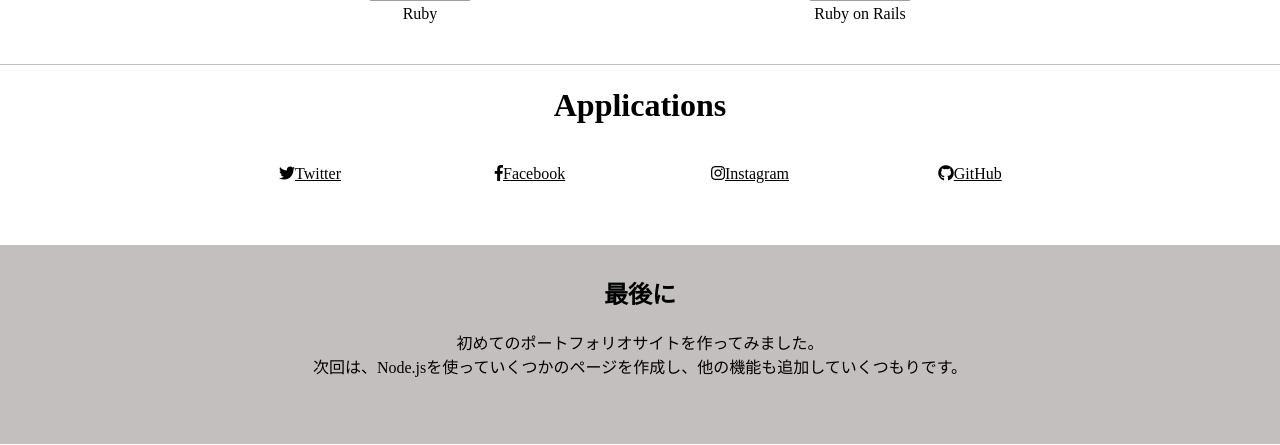
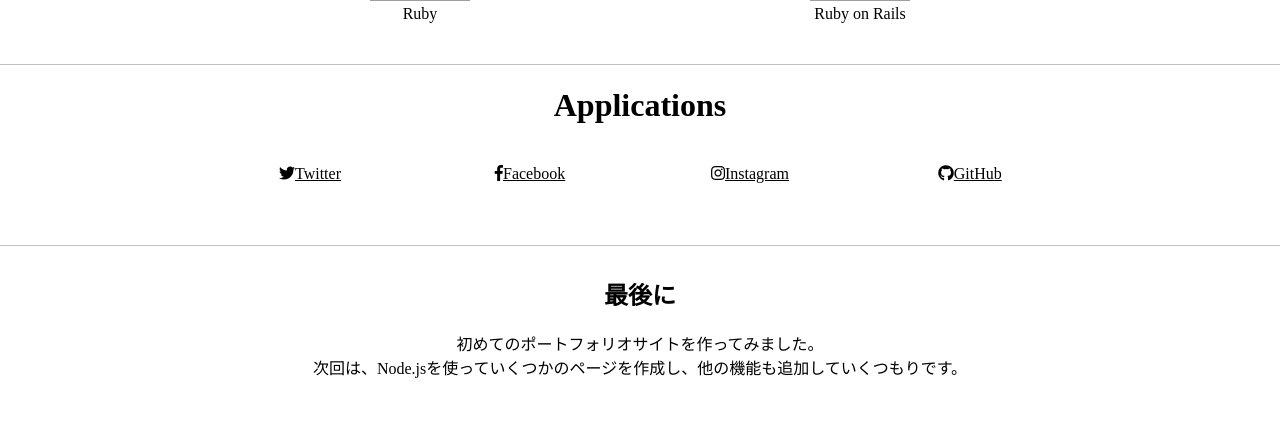
Before and after one commit to takattty/MyPortfolioSite-1, a PHP site: page / in a window 1280 px wide. Shown: the part 939-1384 px from the top of the page. Run offline with PHP 8.4, Linux system fonts and the light colour scheme; some libraries are stand-ins or nearby versions; grey boxes are pictures that could not be loaded.

Commit message:
css変更

```diff
--- a/css/index.css
+++ b/css/index.css
@@ -122,10 +122,10 @@ body {
 
 .comment {
     background-size: cover;
-    background-color: #c4bfbf;
     margin-top: 50px;
     padding-top: 10px;
     padding-bottom: 50px;
+    border-top: 1px solid #C0C0C0;
 }
 
 .comment h2 {
```
